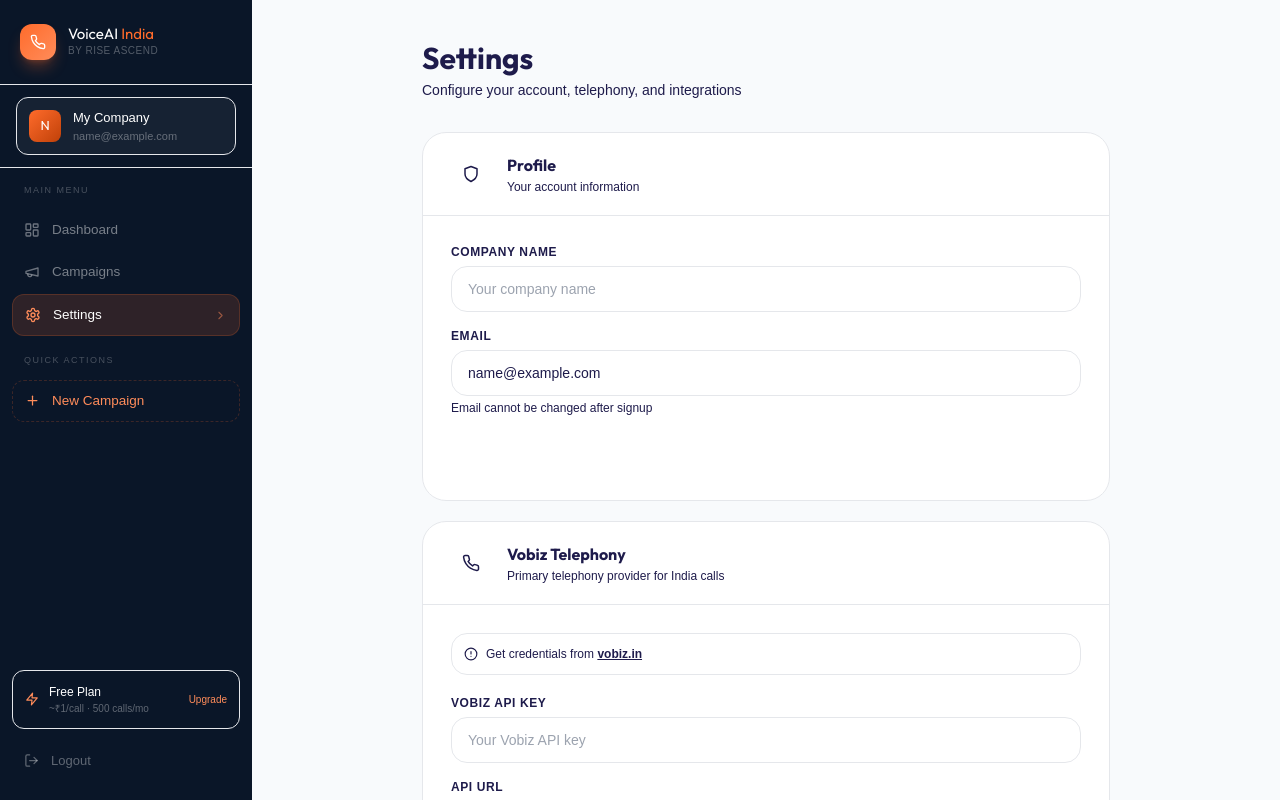
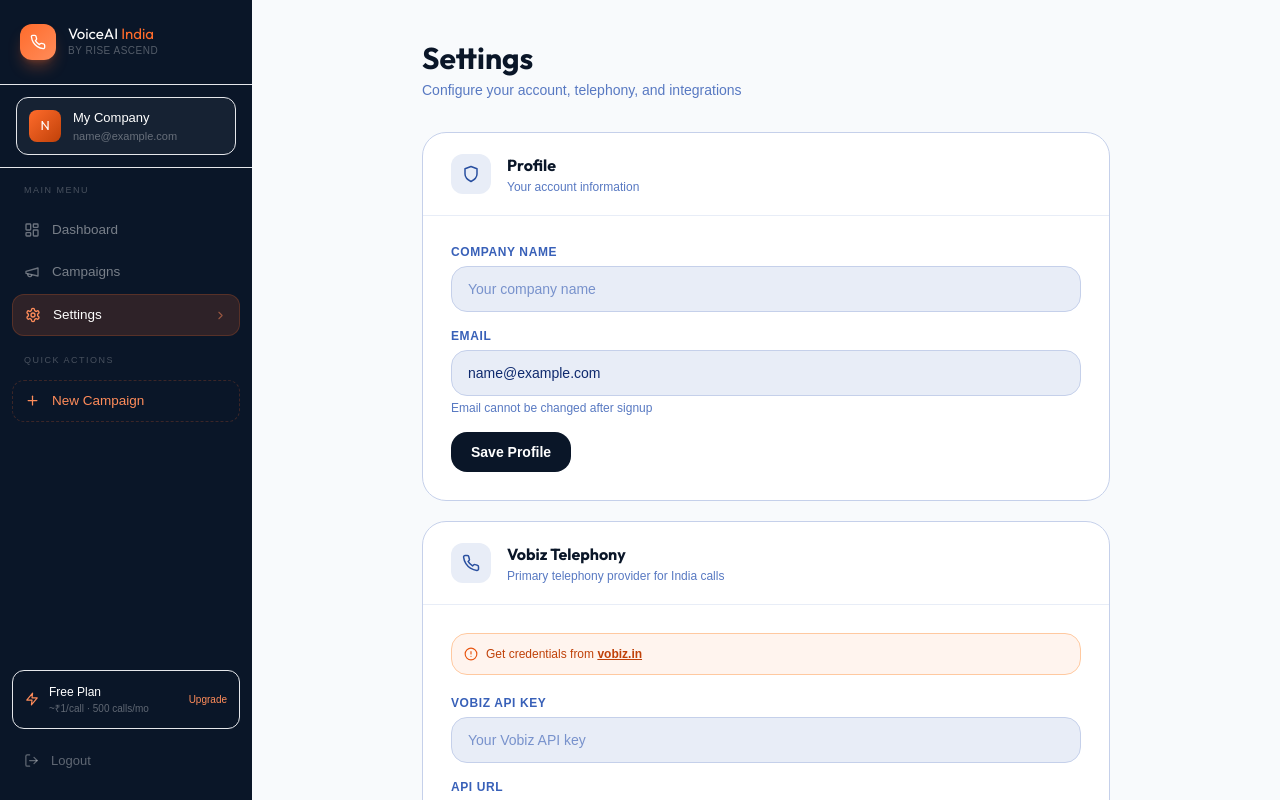
Before and after one commit to RuhiModi/AI-Voice-Call-Automation, a React (Vite) app in the folder frontend/: page /dashboard/settings in a window 1280 px wide. Built offline with nearby package versions, Linux system fonts and the light colour scheme; sample sign-in values are in the browser's storage.

Commit message:
Update Settings.jsx

```diff
--- a/frontend/src/pages/Settings.jsx
+++ b/frontend/src/pages/Settings.jsx
@@ -16,14 +16,14 @@ function MicIcon({ size = 18, className = '' }) {
 
 function Section({ title, desc, icon: Icon, children }) {
   return (
-    <div className="bg-white rounded-3xl border border-ink-100 overflow-hidden mb-5 animate-slide-up">
-      <div className="flex items-center gap-4 px-7 py-5 border-b border-ink-50">
-        <div className="w-10 h-10 bg-ink-50 rounded-xl flex items-center justify-center">
-          <Icon size={18} className="text-ink-600" />
+    <div className="bg-white rounded-3xl border border-navy-100 overflow-hidden mb-5 animate-slide-up">
+      <div className="flex items-center gap-4 px-7 py-5 border-b border-navy-50">
+        <div className="w-10 h-10 bg-navy-50 rounded-xl flex items-center justify-center">
+          <Icon size={18} className="text-navy-600" />
         </div>
         <div>
-          <h3 className="font-display font-bold text-ink-900">{title}</h3>
-          <p className="text-xs text-ink-400 mt-0.5">{desc}</p>
+          <h3 className="font-display font-bold text-navy-900">{title}</h3>
+          <p className="text-xs text-navy-400 mt-0.5">{desc}</p>
         </div>
       </div>
       <div className="p-7">{children}</div>
@@ -34,15 +34,15 @@ function Section({ title, desc, icon: Icon, children }) {
 function InputField({ label, value, onChange, placeholder, type = 'text', hint }) {
   return (
     <div className="mb-4">
-      <label className="block text-xs font-bold text-ink-500 uppercase tracking-wider mb-1.5">{label}</label>
+      <label className="block text-xs font-bold text-navy-500 uppercase tracking-wider mb-1.5">{label}</label>
       <input
         type={type}
         value={value}
         onChange={e => onChange(e.target.value)}
         placeholder={placeholder}
-        className="w-full bg-ink-50 border border-ink-100 rounded-2xl px-4 py-3 text-sm text-ink-800 placeholder-ink-300 focus:border-ink-300 transition-all"
+        className="w-full bg-navy-50 border border-navy-100 rounded-2xl px-4 py-3 text-sm text-navy-800 placeholder-navy-300 focus:border-navy-300 transition-all"
       />
-      {hint && <p className="text-xs text-ink-400 mt-1">{hint}</p>}
+      {hint && <p className="text-xs text-navy-400 mt-1">{hint}</p>}
     </div>
   )
 }
@@ -99,44 +99,44 @@ export default function Settings() {
   return (
     <div className="p-6 lg:p-10 max-w-3xl mx-auto">
       <div className="mb-8 animate-fade-in">
-        <h1 className="font-display font-bold text-3xl text-ink-900">Settings</h1>
-        <p className="text-ink-400 text-sm mt-1">Configure your account, telephony, and integrations</p>
+        <h1 className="font-display font-bold text-3xl text-navy-900">Settings</h1>
+        <p className="text-navy-400 text-sm mt-1">Configure your account, telephony, and integrations</p>
       </div>
 
       <Section title="Profile" desc="Your account information" icon={Shield}>
         <InputField label="Company Name" value={profile.company_name} onChange={v => setProfile(p => ({ ...p, company_name: v }))} placeholder="Your company name" />
         <InputField label="Email" value={profile.email} type="email" onChange={v => setProfile(p => ({ ...p, email: v }))} placeholder="you@company.com" hint="Email cannot be changed after signup" />
-        <button onClick={() => save('Profile')} className="px-5 py-2.5 bg-ink-900 text-white rounded-2xl text-sm font-semibold hover:bg-ink-800 transition-colors">
+        <button onClick={() => save('Profile')} className="px-5 py-2.5 bg-navy-900 text-white rounded-2xl text-sm font-semibold hover:bg-navy-800 transition-colors">
           Save Profile
         </button>
       </Section>
 
       <Section title="Vobiz Telephony" desc="Primary telephony provider for India calls" icon={Phone}>
-        <div className="flex items-center gap-2 mb-5 p-3 bg-saffron-50 border border-saffron-200 rounded-2xl">
-          <AlertCircle size={14} className="text-saffron-600 flex-shrink-0" />
-          <p className="text-xs text-saffron-700">
+        <div className="flex items-center gap-2 mb-5 p-3 bg-orange-50 border border-orange-200 rounded-2xl">
+          <AlertCircle size={14} className="text-orange-600 flex-shrink-0" />
+          <p className="text-xs text-orange-700">
             Get credentials from <a href="https://vobiz.in" target="_blank" rel="noopener noreferrer" className="font-semibold underline">vobiz.in</a>
           </p>
         </div>
         <InputField label="Vobiz API Key" value={vobiz.api_key} type="password" onChange={v => setVobiz(p => ({ ...p, api_key: v }))} placeholder="Your Vobiz API key" />
         <InputField label="API URL" value={vobiz.api_url} onChange={v => setVobiz(p => ({ ...p, api_url: v }))} placeholder="https://api.vobiz.in/v1" />
         <InputField label="Default Caller ID" value={vobiz.default_caller_id} onChange={v => setVobiz(p => ({ ...p, default_caller_id: v }))} placeholder="+917900000001" hint="Must be a registered number with Vobiz" />
-        <button onClick={() => save('Vobiz')} className="px-5 py-2.5 bg-ink-900 text-white rounded-2xl text-sm font-semibold hover:bg-ink-800 transition-colors">
+        <button onClick={() => save('Vobiz')} className="px-5 py-2.5 bg-navy-900 text-white rounded-2xl text-sm font-semibold hover:bg-navy-800 transition-colors">
           Save Vobiz Settings
         </button>
       </Section>
 
       <Section title="Exotel Telephony" desc="Backup telephony provider" icon={Phone}>
-        <div className="flex items-center gap-2 mb-5 p-3 bg-ink-50 border border-ink-100 rounded-2xl">
-          <Globe size={14} className="text-ink-500 flex-shrink-0" />
-          <p className="text-xs text-ink-500">
+        <div className="flex items-center gap-2 mb-5 p-3 bg-navy-50 border border-navy-100 rounded-2xl">
+          <Globe size={14} className="text-navy-500 flex-shrink-0" />
+          <p className="text-xs text-navy-500">
             Free trial at <a href="https://exotel.com" target="_blank" rel="noopener noreferrer" className="font-semibold underline">exotel.com</a>
           </p>
         </div>
         <InputField label="Exotel SID" value={exotel.sid} onChange={v => setExotel(p => ({ ...p, sid: v }))} placeholder="Your Exotel account SID" />
         <InputField label="Exotel Token" value={exotel.token} type="password" onChange={v => setExotel(p => ({ ...p, token: v }))} placeholder="Your Exotel auth token" />
         <InputField label="Subdomain" value={exotel.subdomain} onChange={v => setExotel(p => ({ ...p, subdomain: v }))} placeholder="yourcompany.exotel.com" />
-        <button onClick={() => save('Exotel')} className="px-5 py-2.5 bg-ink-900 text-white rounded-2xl text-sm font-semibold hover:bg-ink-800 transition-colors">
+        <button onClick={() => save('Exotel')} className="px-5 py-2.5 bg-navy-900 text-white rounded-2xl text-sm font-semibold hover:bg-navy-800 transition-colors">
           Save Exotel Settings
         </button>
       </Section>
@@ -151,13 +151,13 @@ export default function Settings() {
         </div>
         <InputField label="OpenAI API Key" value={openai.api_key} type="password" onChange={v => setOpenai(p => ({ ...p, api_key: v }))} placeholder="sk-proj-..." />
         <div className="mb-4">
-          <label className="block text-xs font-bold text-ink-500 uppercase tracking-wider mb-1.5">Model</label>
-          <select value={openai.model} onChange={e => setOpenai(p => ({ ...p, model: e.target.value }))} className="w-full bg-ink-50 border border-ink-100 rounded-2xl px-4 py-3 text-sm text-ink-800 focus:border-ink-300">
+          <label className="block text-xs font-bold text-navy-500 uppercase tracking-wider mb-1.5">Model</label>
+          <select value={openai.model} onChange={e => setOpenai(p => ({ ...p, model: e.target.value }))} className="w-full bg-navy-50 border border-navy-100 rounded-2xl px-4 py-3 text-sm text-navy-800 focus:border-navy-300">
             <option value="gpt-4o-mini">gpt-4o-mini (Recommended — cheapest)</option>
             <option value="gpt-4o">gpt-4o (More capable, 10x cost)</option>
           </select>
         </div>
-        <button onClick={() => save('OpenAI')} className="px-5 py-2.5 bg-ink-900 text-white rounded-2xl text-sm font-semibold hover:bg-ink-800 transition-colors">
+        <button onClick={() => save('OpenAI')} className="px-5 py-2.5 bg-navy-900 text-white rounded-2xl text-sm font-semibold hover:bg-navy-800 transition-colors">
           Save OpenAI Settings
         </button>
       </Section>
@@ -171,39 +171,39 @@ export default function Settings() {
         </div>
         <InputField label="Google Cloud Project ID" value={google.project_id} onChange={v => setGoogle(p => ({ ...p, project_id: v }))} placeholder="ai-voice-saas-123456" hint="Found in Google Cloud Console dashboard" />
         <div className="mb-4">
-          <label className="block text-xs font-bold text-ink-500 uppercase tracking-wider mb-1.5">Service Account JSON</label>
-          <div className="flex items-center gap-3 border-2 border-dashed border-ink-200 rounded-2xl p-4">
+          <label className="block text-xs font-bold text-navy-500 uppercase tracking-wider mb-1.5">Service Account JSON</label>
+          <div className="flex items-center gap-3 border-2 border-dashed border-navy-200 rounded-2xl p-4">
             <div className="flex-1">
-              <p className="text-sm text-ink-600 font-medium">google-service-account.json</p>
-              <p className="text-xs text-ink-400 mt-0.5">Upload in Render → Environment → GOOGLE_APPLICATION_CREDENTIALS_JSON</p>
+              <p className="text-sm text-navy-600 font-medium">google-service-account.json</p>
+              <p className="text-xs text-navy-400 mt-0.5">Upload in Render → Environment → GOOGLE_APPLICATION_CREDENTIALS_JSON</p>
             </div>
-            <a href="https://console.cloud.google.com" target="_blank" rel="noopener noreferrer" className="flex items-center gap-1 text-xs text-ink-500 hover:text-ink-800 font-medium whitespace-nowrap">
+            <a href="https://console.cloud.google.com" target="_blank" rel="noopener noreferrer" className="flex items-center gap-1 text-xs text-navy-500 hover:text-navy-800 font-medium whitespace-nowrap">
               Open Console <ExternalLink size={11} />
             </a>
           </div>
         </div>
-        <button onClick={() => save('Google Cloud')} className="px-5 py-2.5 bg-ink-900 text-white rounded-2xl text-sm font-semibold hover:bg-ink-800 transition-colors">
+        <button onClick={() => save('Google Cloud')} className="px-5 py-2.5 bg-navy-900 text-white rounded-2xl text-sm font-semibold hover:bg-navy-800 transition-colors">
           Save Google Settings
         </button>
       </Section>
 
       <Section title="Google Sheets" desc="Auto-save call results to your spreadsheet" icon={Download}>
-        <div className="flex items-center justify-between p-4 bg-ink-50 rounded-2xl border border-ink-100 mb-5">
+        <div className="flex items-center justify-between p-4 bg-navy-50 rounded-2xl border border-navy-100 mb-5">
           <div className="flex items-center gap-3">
             <div className={`w-3 h-3 rounded-full ${google.sheets_connected ? 'bg-jade-400' : 'bg-gray-300'}`} />
             <div>
-              <p className="text-sm font-semibold text-ink-800">{google.sheets_connected ? 'Connected' : 'Not Connected'}</p>
-              <p className="text-xs text-ink-400 mt-0.5">{google.sheets_connected ? 'Call results will auto-sync' : 'Connect to sync call results'}</p>
+              <p className="text-sm font-semibold text-navy-800">{google.sheets_connected ? 'Connected' : 'Not Connected'}</p>
+              <p className="text-xs text-navy-400 mt-0.5">{google.sheets_connected ? 'Call results will auto-sync' : 'Connect to sync call results'}</p>
             </div>
           </div>
           <button
             onClick={connectSheets}
-            className={`flex items-center gap-2 px-4 py-2 rounded-xl text-sm font-semibold transition-all ${google.sheets_connected ? 'bg-jade-50 text-jade-700 hover:bg-jade-100' : 'bg-ink-900 text-white hover:bg-ink-800'}`}
+            className={`flex items-center gap-2 px-4 py-2 rounded-xl text-sm font-semibold transition-all ${google.sheets_connected ? 'bg-jade-50 text-jade-700 hover:bg-jade-100' : 'bg-navy-900 text-white hover:bg-navy-800'}`}
           >
             {google.sheets_connected ? <><Check size={13} /> Connected</> : 'Connect Google Sheets'}
           </button>
         </div>
-        <p className="text-xs text-ink-400">Each completed call adds a row: Phone, Name, Outcome, Language, Duration, Data, Timestamp</p>
+        <p className="text-xs text-navy-400">Each completed call adds a row: Phone, Name, Outcome, Language, Duration, Data, Timestamp</p>
       </Section>
 
       <Section title="Notifications" desc="When to notify you about campaign activity" icon={Bell}>
@@ -213,14 +213,14 @@ export default function Settings() {
             { key: 'campaign_finished', label: 'Campaign finished', desc: 'Notify when all contacts are called' },
             { key: 'error_alerts', label: 'Error alerts', desc: 'Notify on call failures or API errors' },
           ].map(({ key, label, desc }) => (
-            <div key={key} className="flex items-center justify-between py-3 border-b border-ink-50 last:border-0">
+            <div key={key} className="flex items-center justify-between py-3 border-b border-navy-50 last:border-0">
               <div>
-                <p className="text-sm font-semibold text-ink-800">{label}</p>
-                <p className="text-xs text-ink-400 mt-0.5">{desc}</p>
+                <p className="text-sm font-semibold text-navy-800">{label}</p>
+                <p className="text-xs text-navy-400 mt-0.5">{desc}</p>
               </div>
               <button
                 onClick={() => setNotifications(n => ({ ...n, [key]: !n[key] }))}
-                className={`relative w-11 h-6 rounded-full transition-all duration-200 ${notifications[key] ? 'bg-ink-800' : 'bg-ink-200'}`}
+                className={`relative w-11 h-6 rounded-full transition-all duration-200 ${notifications[key] ? 'bg-navy-800' : 'bg-navy-200'}`}
               >
                 <div className={`absolute top-1 w-4 h-4 bg-white rounded-full shadow transition-all duration-200 ${notifications[key] ? 'translate-x-6' : 'translate-x-1'}`} />
               </button>
@@ -229,7 +229,7 @@ export default function Settings() {
         </div>
       </Section>
 
-      <div className="bg-gradient-to-br from-ink-900 to-ink-800 rounded-3xl p-6 border border-ink-700">
+      <div className="bg-gradient-to-br from-navy-900 to-navy-800 rounded-3xl p-6 border border-navy-700">
         <h3 className="font-display font-bold text-white mb-4">💰 Cost per Call</h3>
         <div className="space-y-2">
           {[
@@ -239,13 +239,13 @@ export default function Settings() {
             { label: 'Google TTS', cost: '₹0.04' },
           ].map(({ label, cost }) => (
             <div key={label} className="flex justify-between items-center py-2 border-b border-white/10">
-              <span className="text-ink-300 text-xs">{label}</span>
+              <span className="text-navy-300 text-xs">{label}</span>
               <span className="text-white font-semibold text-xs">{cost}</span>
             </div>
           ))}
           <div className="flex justify-between items-center pt-2">
             <span className="text-white font-semibold text-sm">Total per call</span>
-            <span className="text-saffron-400 font-display font-bold text-xl">~₹1.05</span>
+            <span className="text-orange-400 font-display font-bold text-xl">~₹1.05</span>
           </div>
         </div>
       </div>
```
